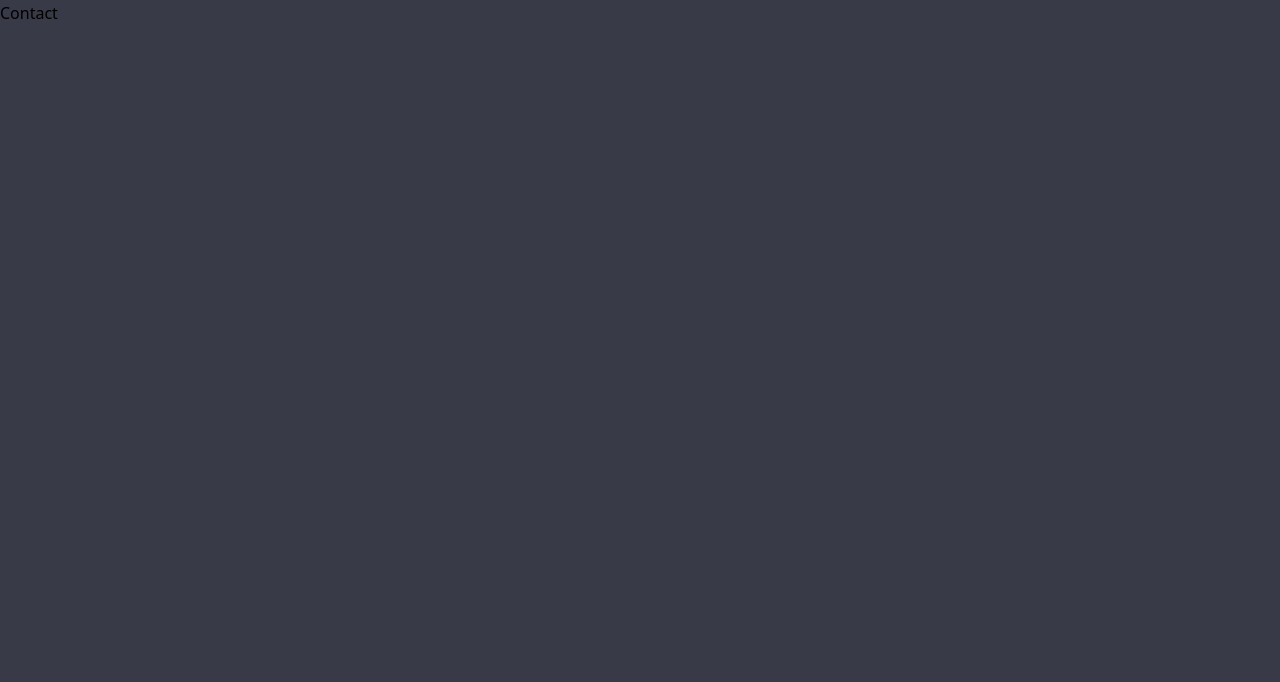
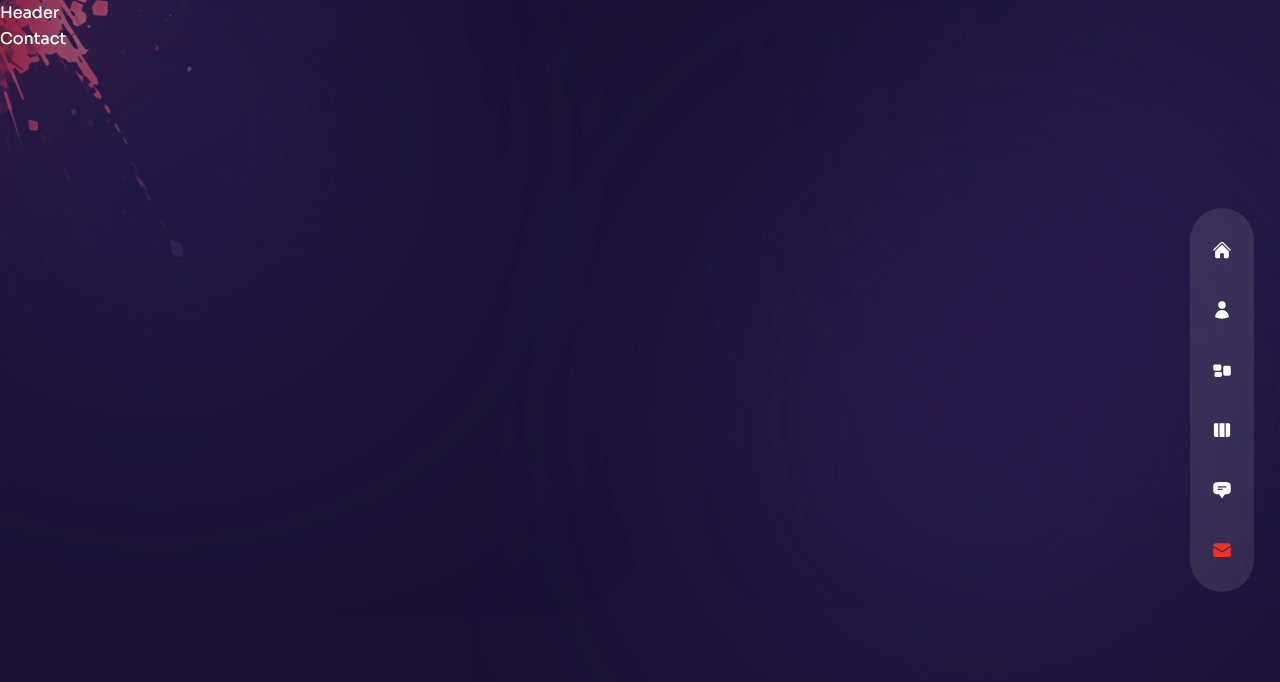
Before and after one commit to GrzegorzBanaszak/portfolio-example, a Next.js app: page /contact in a window 1280 px wide. Shown: the top 682 px of the page. Built offline with nearby package versions, Linux system fonts and the light colour scheme.

Commit message:
style for nav component

```diff
--- a/components/Layout.js
+++ b/components/Layout.js
@@ -1,5 +1,28 @@
-const Layout = () => {
-  return <div>Layout</div>;
+import { Sora } from "@next/font/google";
+
+// font settings
+const sora = Sora({
+  subsets: ["latin"],
+  variable: "--font-sora",
+  weight: ["100", "200", "300", "400", "500", "600", "700", "800"],
+});
+
+//Components
+import Nav from "../components/Nav";
+import Header from "../components/Header";
+import TopLeftImg from "../components/TopLeftImg";
+
+const Layout = ({ children }) => {
+  return (
+    <div
+      className={`page bg-site text-white bg-cover bg-no-repeat ${sora.variable} font-sora relative`}
+    >
+      <TopLeftImg />
+      <Nav />
+      <Header />
+      {children}
+    </div>
+  );
 };
 
 export default Layout;
--- a/components/Nav.js
+++ b/components/Nav.js
@@ -6,28 +6,73 @@
   HiRectangleGroup,
   HiChatBubbleBottomCenterText,
   HiEnvelope,
-} from 'react-icons/hi2';
+} from "react-icons/hi2";
 
 // nav data
 export const navData = [
-  { name: 'home', path: '/', icon: <HiHome /> },
-  { name: 'about', path: '/about', icon: <HiUser /> },
-  { name: 'services', path: '/services', icon: <HiRectangleGroup /> },
-  { name: 'work', path: '/work', icon: <HiViewColumns /> },
+  { name: "home", path: "/", icon: <HiHome /> },
+  { name: "about", path: "/about", icon: <HiUser /> },
+  { name: "services", path: "/services", icon: <HiRectangleGroup /> },
+  { name: "work", path: "/work", icon: <HiViewColumns /> },
   {
-    name: 'testimonials',
-    path: '/testimonials',
+    name: "testimonials",
+    path: "/testimonials",
     icon: <HiChatBubbleBottomCenterText />,
   },
   {
-    name: 'contact',
-    path: '/contact',
+    name: "contact",
+    path: "/contact",
     icon: <HiEnvelope />,
   },
 ];
 
+import Link from "next/link";
+import { useRouter } from "next/router";
+
 const Nav = () => {
-  return <nav>nav</nav>;
+  const router = useRouter();
+  const pathname = router.pathname;
+
+  return (
+    <nav
+      className="flex flex-col items-center gap-y-4 fixed h-max bottom-0 top-0 mt-auto z-50 w-full
+      xl:w-16 xl:max-w-md xl:right-[2%] xl:justify-center xl:h-screen"
+    >
+      {/* Inner */}
+      <div
+        className="flex w-full  items-center justify-between  gap-y-10 px-4 md:px-40  h-[80px]
+      py-8 bg-white/10 backdrop-blur-sm text-3xl xl:text-xl xl:rounded-full xl:justify-center xl:h-max xl:flex-col xl:px-0"
+      >
+        {navData.map((link, index) => {
+          return (
+            <Link
+              className={`${
+                link.path === pathname && "text-accent"
+              } relative flex items-center group hover:text-accent transition-all duration-300`}
+              key={index}
+              href={link.path}
+            >
+              {/* tooltip */}
+              <div className="absolute pr-14 right-0 hidden xl:group-hover:flex rounded-[3px]">
+                <div
+                  className="bg-white relative flex text-primary items-center
+                p-[6px]"
+                >
+                  <div className="text-[12px] leading-none font-semibold capitalize">
+                    {link.name}
+                  </div>
+                  {/* triangle */}
+                  <div className="border-solid border-l-white border-l-8 border-y-transparent border-y-[6px] border-r-0 absolute -right-2"></div>
+                </div>
+              </div>
+              {/* icon */}
+              {link.icon}
+            </Link>
+          );
+        })}
+      </div>
+    </nav>
+  );
 };
 
 export default Nav;
--- a/components/TopLeftImg.js
+++ b/components/TopLeftImg.js
@@ -1,5 +1,11 @@
+import Image from "next/image";
+
 const TopLeftImg = () => {
-  return <div>Top Left Image</div>;
+  return (
+    <div className="absolute left-0 top-0 mix-blend-color-dodge z-10 w-[200px] xl:w-[400px] opacity-50">
+      <Image src="/top-left-img.png" width={400} height={400} />
+    </div>
+  );
 };
 
 export default TopLeftImg;
--- a/pages/_app.js
+++ b/pages/_app.js
@@ -1,7 +1,14 @@
-import '../styles/globals.css';
+import "../styles/globals.css";
+
+//components
+import Layout from "../components/Layout";
 
 function MyApp({ Component, pageProps }) {
-  return <Component {...pageProps} />;
+  return (
+    <Layout>
+      <Component {...pageProps} />
+    </Layout>
+  );
 }
 
 export default MyApp;
```
